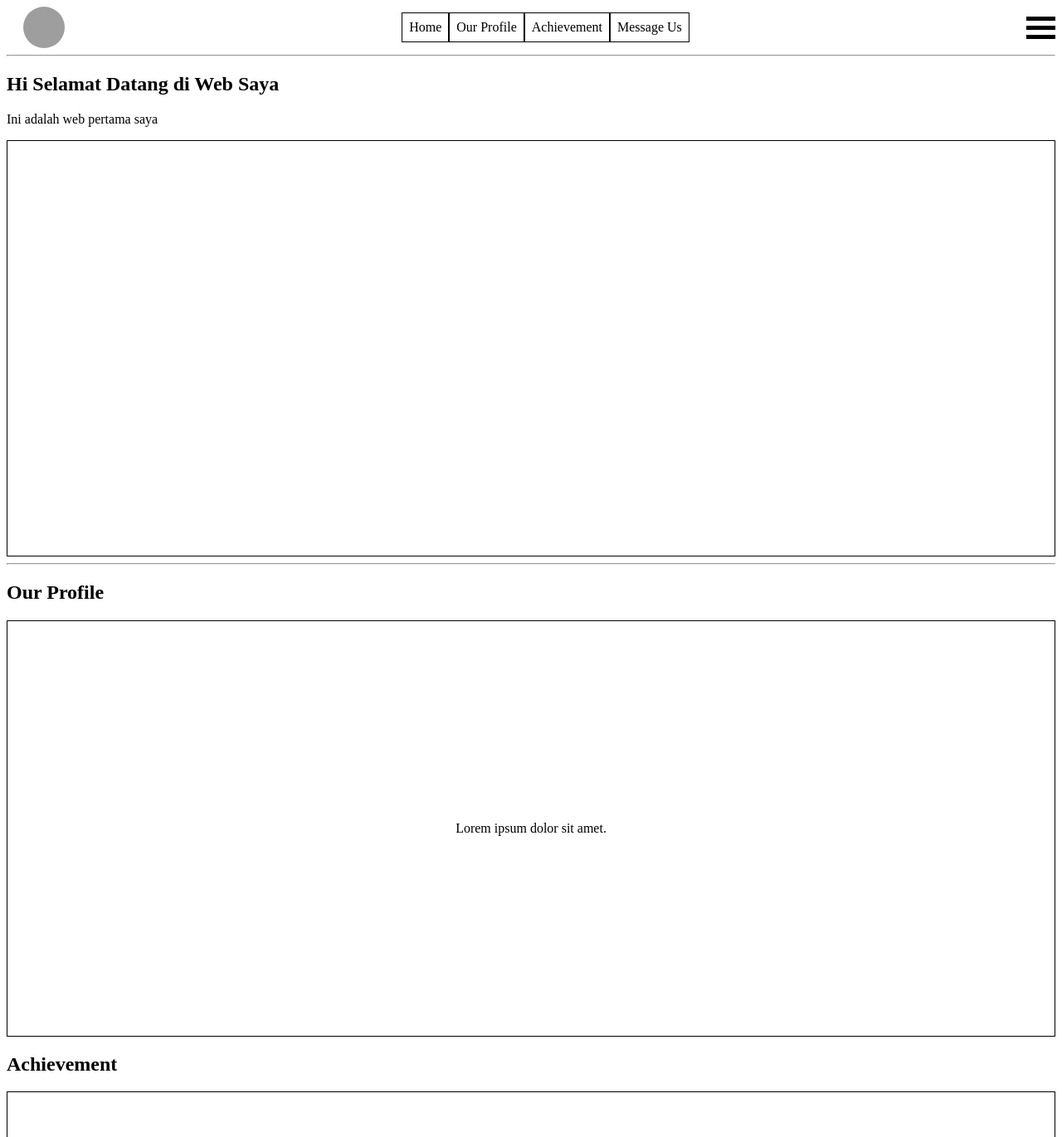
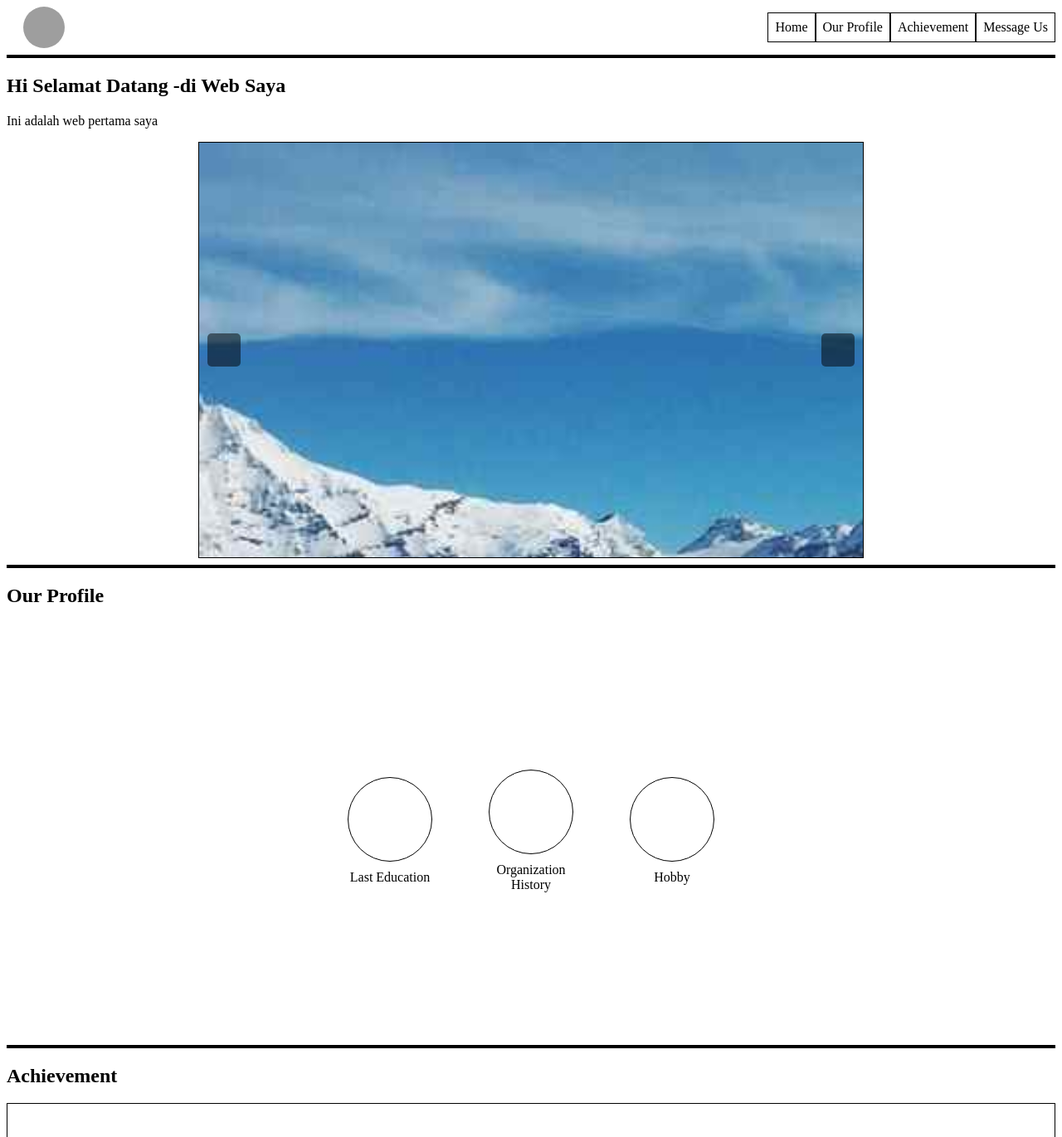
Before and after one commit to revou-fundamental-course/03-mar-25-achmadfatchurr, a plain HTML site: page index.html in a window 1280 px wide. Shown: the top 1371 px of the page at 83% size. Drawn offline with Linux system fonts and the light colour scheme; grey boxes are pictures that could not be loaded.

Commit message:
Hari - 4 mini project

```diff
--- a/css/style.css
+++ b/css/style.css
@@ -27,78 +27,101 @@ nav>a {
     color: black;
 }
 
-.menu-bar{
-    display: inline-block;
+.banner-img {
+    border: 1px solid;
+    height: 500px;
+    position: relative;
+    width: 100%;
+    max-width: 800px;
+    margin: auto;
+    overflow: hidden;
+}
+
+.banner-img button{
+    position: absolute;
+    top: 50%;
+    transform: translateY(-50%);
+    width: 40px;
+    height: 40px;
+    background-color: rgba(0, 0, 0, 0.5);
+    border: none;
     cursor: pointer;
 }
 
-.bar1, .bar2, .bar3{
-    width: 35px;
-    height: 5px;
-    background-color:black ;
-    margin: 6px 0;
-    transition: 0.4s;
-
+#prevBtn{
+    left: 10px;
 }
 
-/* Menu Navigasi Samping */
-
-.sidenav{
-    height: 100%;
-    width: 0;
-    position: fixed;
-    z-index: 1000;
-    top: 0;
-    left: 0;
-    background-color: black;
-    overflow-x: hidden;
-    padding-top: 60px;
-    transition: 0.5s;
+#nextBtn{
+    right: 10px;
 }
 
-.sidenav a{
-    padding: 8px 8px 8px 32px;
-    text-decoration: none;
-    font-size: 25px;
-    color: #818181;
-    display: block;
-    transition: 0.3s
+.slide{
+    display: flex;
+    width: 300%;
+    transition: transform 0.5s ease-in-out;
 }
 
-.sidenav a:hover{
-    color: #f1f1f1;
+.slide img{
+    width: 100%;
+    height: auto;
 }
 
-.sidenav .closebtn{
-    position: absolute;
-    top: 0;
-    right: 25px;
-    font-size: 36px;
-    margin-left: 50px;
-}
-
-#main-bar{
-    transition: margin-left 0.5s;
-    padding: 20px;
-}
-
-@media screen and (max-height:450px){
-    .sidenav{padding-top: 15px;}
-    .sidenav a{font-size: 18px;}
-
-}
-
-.banner-img {
-    border: 1px solid;
+.our-profile-content {
+    display: flex;
+    justify-content: center; /* Pusatkan elemen secara horizontal */
+    align-items: center; /* Pusatkan elemen secara vertikal */
+    gap: 20px; /* Jarak antar elemen */
     height: 500px;
 }
 
-.our-profile-content {
-    border: 1px solid;
-    height: 500px;
-    align-content: center;
+.profile-title {
+    padding: 0 100px;
+    margin: 50px auto;
+    font-size: 18px;
+    color: black;
+}
+
+.profile-title>p {
+    margin-top: 8px;
+    font-size: medium;
+}
+
+.profile-container {
+    width: 80%;
+    height: auto;
+    max-width: 1200px;
+    display: flex;
     text-align: center;
+    justify-content: center;
+    margin: 50px auto;
 }
+
+.profile-card {
+    display: flex;
+    flex-direction: column;
+    align-items: center; /* Agar teks sejajar di tengah */
+    text-align: center;
+    width: 150px; /* Atur lebar yang sesuai */
+}
+
+.profile-img {
+    width: 100px;
+    height: 100px;
+    border: 1px solid black;
+    background-image: url();
+    background-position: center;
+    background-size: cover;
+    border-radius: 50%;
+}
+
+.profile-text {
+    width: 100px;
+    margin-top: 10px;
+    font-weight: inherit;
+    font-size: 16px;
+}
+
 
 .achievement-content {
     border: 1px solid;
@@ -204,6 +227,33 @@ button:hover {
     text-align: center;
 }
 
+/* mobile */
+@media (max-width: 768px) {
+    .main-header {
+        flex-direction: column;
+        text-align: center;
+    }
+
+    nav {
+        flex-direction: column;
+        gap: 5px;
+    }
+
+    .banner-img {
+        max-width: 100%;
+    }
+
+    .our-profile-content {
+        flex-direction: column;
+        align-items: center;
+    }
+
+    .message-us-content {
+        flex-direction: column;
+    }
+}
+
+
 footer {
     text-align: center;
 }
--- a/index.html
+++ b/index.html
@@ -15,7 +15,7 @@
 <body>
 
     <!-- JS -->
-    <script src=""></script>
+    <script src="js\script.js"></script>
 
     <!-- Main Header -->
     <header class="main-header">
@@ -30,66 +30,9 @@
             <a href="#achievement">Achievement</a>
             <a href="#message-us">Message Us</a>
          </nav>
-
-         <!-- Menu Bar -->
-
-         <div class="menu-bar" onclick="openNav()">
-            <div class="bar1"></div>
-            <div class="bar2"></div>
-            <div class="bar3"></div>
-         </div>
-
-         <!-- Side Menu -->
-         <div id="mysidenav" class="sidenav">
-            <a href="javascript:void(0)" class="closebtn" onclick="closeNav()">&times;</a>
-            <a href="#search">Search</a>
-            <a href="#profile">Profile</a>
-            <a href="#settings">Settings</a>
-
-            <span onclick="openNav()">open</span>
-
-            <div id="main-bar">
-                 <!-- Menu Bar Content -->
-
-                <!-- Search Content -->
-                <section id="search">
-                     <header>
-                        <h1>Search</h1>
-                    </header>
-                    <div class="search-content" id="search-container">
-                        <input type="text" class="search-input" placeholder="Cari" id="search-container">
-                        <button class="search-button" onclick="searchFunction()">Search</button>
-                    </div>
-                </section>
-
-                <!-- Profile Content -->
-                <section id="profile">
-                     <header>
-                        <h1>Profile</h1>
-                    </header>
-
-                        <div class="profile-content">
-                            <p>Lorem ipsum dolor sit amet.</p>
-                        </div>
-                    </section>
-
-                 <!-- Settings Content -->
-
-                <section id="settings">
-                     <header>
-                        <h1>Settings</h1>
-                     </header>
-                         <div class="settings-content">
-                            <p>Lorem ipsum dolor sit amet.</p>
-                        </div>
-                </section>
-
-             </div>
-
-         </div>
     </header>
 
-    <hr/>
+    <hr style="border: 2px solid black;">
 
     <!-- Main Content -->
     <main>
@@ -97,15 +40,23 @@
         <!-- Home Content -->
         <section id="home">
             <header>
-                <h1>Hi Selamat Datang di Web Saya</h1>
+                <h1>Hi Selamat Datang <span>-</span>di Web Saya</h1>
                 <p>Ini adalah web pertama saya</p>
             </header>
 
             <!-- Banner Autoslide -->
-            <div class="banner-img"></div>
+            <div class="banner-img">
+                <button id="prevBtn" onclick="plusDivs(-1)"></button>
+                <div class="slide">
+                    <img src="assets\banner1.jpg" alt="hutan">
+                    <img src="assets\banner2.jpg" alt="salju">
+                    <img src="assets\banner3.jpg" alt="gunung">
+                </div>
+                <button id="nextBtn" onclick="plusDivs(1)"></button>
+            </div>
         </section>
 
-        <hr/>
+        <hr style="border: 2px solid black;">
 
         <!-- Our Profile Content -->
          <section id="our-profile">
@@ -115,9 +66,30 @@
 
             <!-- Our Profile Content -->
             <div class="our-profile-content">
-                <p>Lorem ipsum dolor sit amet.</p>
+                <!-- Profile Saya -->
+                 <div class="profile-card">
+                    <div class="profile-img"></div> <!--Gambar Profile-->
+                    <div class="profile-text">
+                        <span>Last Education</span> <!--Informasi Pendidikan-->
+                    </div>
+                 </div>
+
+                 <div class="profile-card">
+                    <div class="profile-img"></div>
+                    <div class="profile-text">
+                        <span>Organization History</span> <!--Informasi Riwayat Organisasi-->
+                    </div>
+
+                 </div> <div class="profile-card">
+                    <div class="profile-img"></div>
+                    <div class="profile-text">
+                        <span>Hobby</span>
+                    </div>
+                 </div>
             </div>
          </section>
+
+        <hr style="border: 2px solid black;">
 
         <!-- Achievement Content -->
          <section id="achievement">
@@ -131,6 +103,8 @@
             </div>
          </section>
 
+        <hr style="border: 2px solid black;">
+
         <!-- Message Us Content -->
         <section id="message-us">
             <header>
@@ -140,7 +114,7 @@
             <div class="message-us-content">
                 <!-- Form Message Us -->
                 <div class="message-us-form">
-                    <form>
+                    <form name="fill-form" onsubmit="return validateform()">
                         <h3>Formulir</h3>
 
                         <div class="form-group">
--- a/js/script.js
+++ b/js/script.js
@@ -1,22 +1,105 @@
-// Ini file javascript
+// // Ini file javascript
 
-/* Set the width of the side navigation to 250px and the left margin of the page content to 250px and add a black background color to body */
-function openNav() {
-    document.getElementById("mysidenav").style.width = "250px";
-    document.getElementById("main-bar").style.marginLeft = "250px";
-    document.body.style.backgroundColor = "rgba(0,0,0,0.4)";
-  }
 
-  /* Set the width of the side navigation to 0 and the left margin of the page content to 0, and the background color of body to white */
-  function closeNav() {
-    document.getElementById("mysidenav").style.width = "0";
-    document.getElementById("main-bar").style.marginLeft = "0";
-    document.body.style.backgroundColor = "white";
-  }
 
-  function searchFunction(){
-    openNav();
-    setTimeout(()=>{
-      document.getElementById("search-container").focus();
-    },300);
-  }
+document.addEventListener("DOMContentLoaded", function () {
+    let slideIndex = 0;
+    const slides = document.querySelectorAll(".slide img");
+    const prevBtn = document.getElementById("prevBtn");
+    const nextBtn = document.getElementById("nextBtn");
+
+    function showSlides(n) {
+        slides.forEach((slide, index) => {
+            slide.style.display = index === n ? "block" : "none";
+        });
+    }
+
+    function plusDivs(n) {
+        slideIndex = (slideIndex + n + slides.length) % slides.length;
+        showSlides(slideIndex);
+    }
+
+    //Memastikan tombol ada sebelum menambahkan event listener
+    if (prevBtn) {
+        prevBtn.addEventListener("click", function () {
+            plusDivs(-1);
+        });
+    }
+
+    if (nextBtn) {
+        nextBtn.addEventListener("click", function () {
+            plusDivs(1);
+        });
+    }
+
+    // Auto-slide setiap 3 detik
+    setInterval(function () {
+        plusDivs(1);
+    }, 3000);
+
+    // Menampilkan slide pertama saat halaman dimuat
+    showSlides(slideIndex);
+});
+
+
+
+
+
+
+// Menunggu hingga DOM selesai dimuat sebelum menjalankan skrip
+document.addEventListener("DOMContentLoaded", function () {
+
+    // Menambahkan event listener pada form saat dikirim (submit)
+    document.querySelector("form").addEventListener("submit", function (event) {
+        event.preventDefault(); // Mencegah perilaku default form (refresh halaman)
+
+        // Mengambil nilai input dari form
+        let nama = document.getElementById("nama").value; // Nama yang diinputkan pengguna
+        let tanggal = document.getElementById("tanggal").value; // Tanggal lahir yang diinputkan pengguna
+        let gender = document.querySelector('input[name="gender"]:checked'); // Mengambil gender yang dipilih
+        let pesan = document.getElementById("pesan").value; // Pesan yang diinputkan pengguna
+        let currentTime = new Date().toLocaleString(); // Mendapatkan waktu saat ini dalam format lokal
+
+        // Jika tidak ada gender yang dipilih, gunakan tanda "-"
+        let genderValue = gender ? gender.value : "-";
+
+        // Menampilkan hasil input ke dalam kotak hasil (bagian tampilan)
+        document.getElementById("current-time").textContent = currentTime;
+        document.getElementById("result-nama").textContent = nama;
+        document.getElementById("result-tanggal").textContent = tanggal;
+        document.getElementById("result-kelamin").textContent = genderValue;
+        document.getElementById("result-pesan").textContent = pesan;
+
+        // Mengubah teks pada header "Message Us" agar menampilkan nama pengguna
+        let headerMessage = document.querySelector("#message-us h1 span");
+        if (headerMessage) {
+            headerMessage.textContent = nama + " "; // Menampilkan nama di header
+        }
+    });
+});
+
+// Bagian kedua dari kode JavaScript, menambahkan kembali event listener pada form
+document.addEventListener("DOMContentLoaded", function () {
+
+    document.querySelector("form").addEventListener("submit", function (event) {
+        event.preventDefault(); // Mencegah reload halaman saat form dikirim
+
+        // Mengambil nilai dari input nama
+        let nama = document.getElementById("nama").value;
+
+        // Mengubah teks pada header selamat datang (di bagian home)
+        let headerNama = document.querySelector("#home h1 span");
+        if (nama.trim() !== "") {
+            headerNama.textContent = nama + " "; // Jika nama diisi, tampilkan di header
+        } else {
+            headerNama.textContent = "- "; // Jika kosong, tampilkan tanda "-"
+        }
+
+        // Menampilkan hasil input pada kotak hasil (tampilan hasil input pengguna)
+        document.getElementById("current-time").textContent = new Date().toLocaleString();
+        document.getElementById("result-nama").textContent = nama;
+        document.getElementById("result-tanggal").textContent = document.getElementById("tanggal").value;
+        document.getElementById("result-kelamin").textContent = document.querySelector("input[name='gender']:checked")?.value || "-";
+        document.getElementById("result-pesan").textContent = document.getElementById("pesan").value;
+    });
+});
```
Also changed, not shown: assets/banner1.jpg (added), assets/banner2.jpg (added), assets/banner3.jpg (added), assets/profile1.jpg (added).
